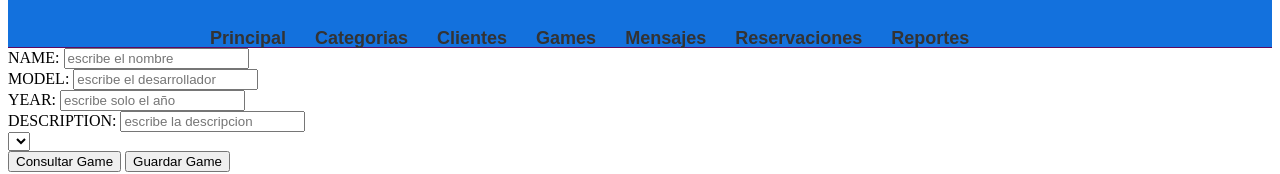
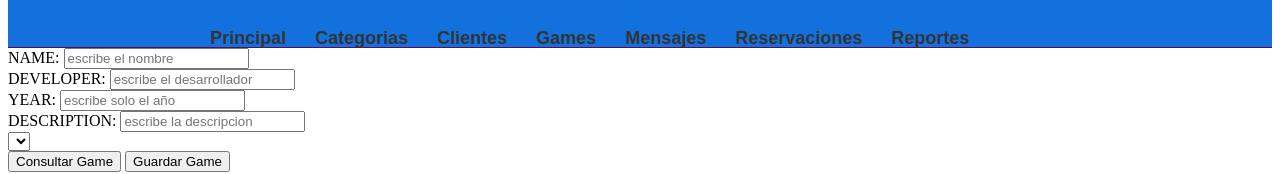
Before and after one commit to Lizethsantandermt/frontv1, a plain HTML site: page Game.html in a window 1280 px wide. Shown: the part 162-336 px from the top of the page. Drawn offline with nearby package versions, Linux system fonts and the light colour scheme; no server answers.

Commit message:
Update Game.html

```diff
--- a/Game.html
+++ b/Game.html
@@ -32,7 +32,7 @@
 
     <label>NAME:</label>
     <input class="controlGame" type="text" id="name2" placeholder="escribe el nombre" ><br>
-    <label>MODEL:</label>
+    <label>DEVELOPER:</label>
     <input class="controlGame" type="text" id="developer" placeholder="escribe el desarrollador" ><br>
     <label>YEAR:</label>
     <input class="controlGame" type="number" id="year" placeholder="escribe solo el año"><br>
```
